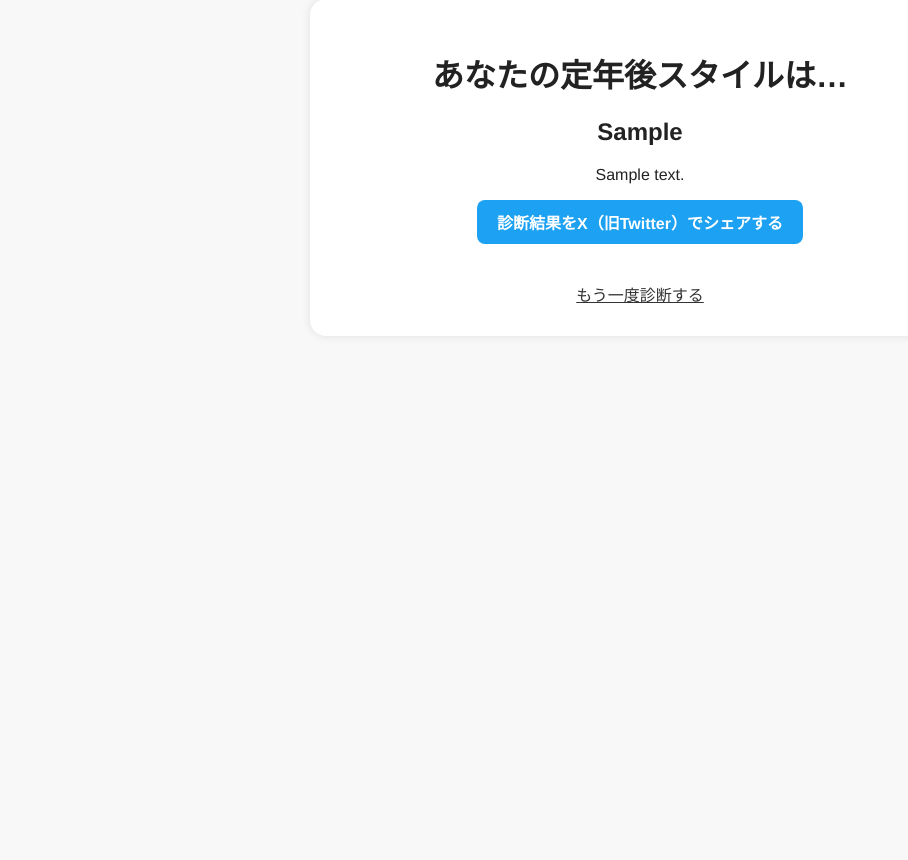
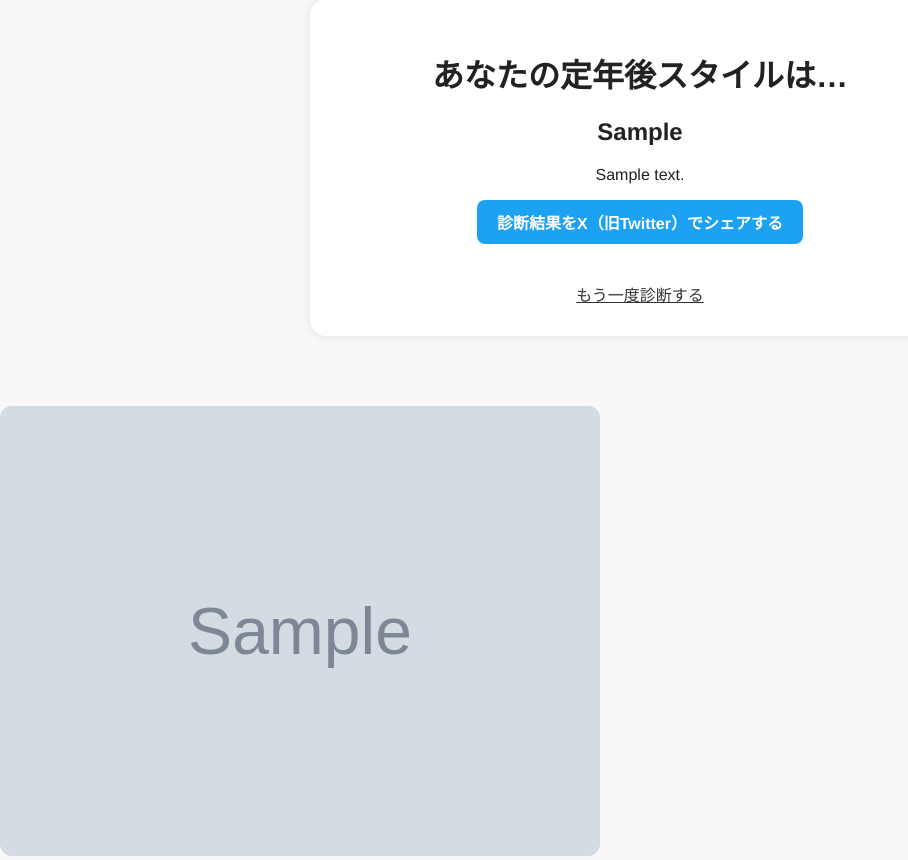
Before and after one commit to akt8811/retirement-style-check, a Flask app: template templates/result.html in a window 1280 px wide. Shown: the part 51-911 px from the top of the page, without its empty margins (0-908 px from the left). Before the commit the page ends 354 px from the top, so only its background shows below. Run offline with Flask 3, Linux system fonts and the light colour scheme; the template is opened without the code that fills it: most values are stand-ins (such as "Sample title", 1, 10 or a date in 2020); grey boxes marked "Sample" are stand-in pictures.

Commit message:
Update result.html

```diff
--- a/templates/result.html
+++ b/templates/result.html
@@ -17,3 +17,4 @@
     </div>
 </body>
 </html>
+<img src="{{ image }}" alt="診断結果画像" style="max-width: 600px; width: 100%; border-radius: 12px; margin-top: 20px;">
```
